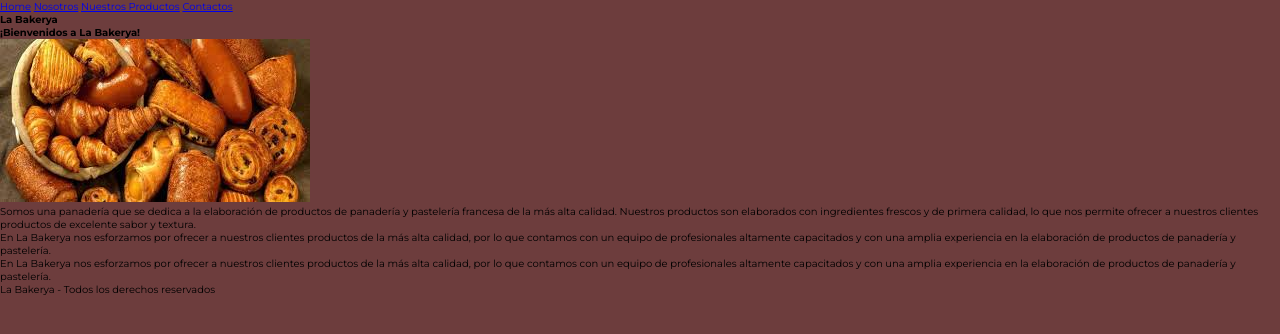
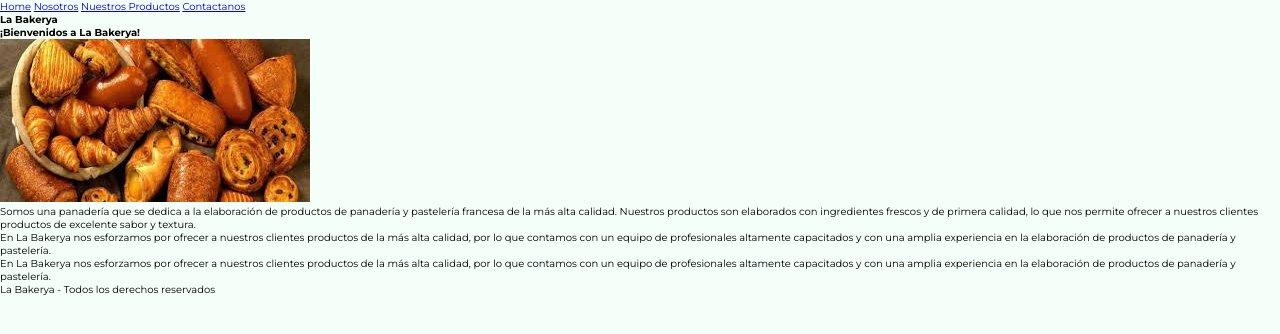
Before and after one commit to BernabeSuarez/codo_a_codo_tp_python, a plain HTML site: page index.html in a window 1280 px wide. Drawn offline with Linux system fonts and the light colour scheme.

Commit message:
pequeños arreglos

```diff
--- a/css/estilos.css
+++ b/css/estilos.css
@@ -9,5 +9,9 @@
 
 body {
   font-family: "Montserrat", sans-serif;
-  background-color: rgb(109, 61, 61);
+  font-size: 1.6rem;
+  background-color: mintcream;
 }
+
+.nav {
+}
--- a/index.html
+++ b/index.html
@@ -13,7 +13,7 @@
         <a href="index.html">Home</a>
         <a href="nosotro.html">Nosotros</a>
         <a href="productos.html">Nuestros Productos</a>
-        <a href="contacto.html">Contactos</a>
+        <a href="contacto.html">Contactanos</a>
       </nav>
       <h1>La Bakerya</h1>
     </header>
```
Also changed, not shown: nosotro.html (+1 -0 lines).
